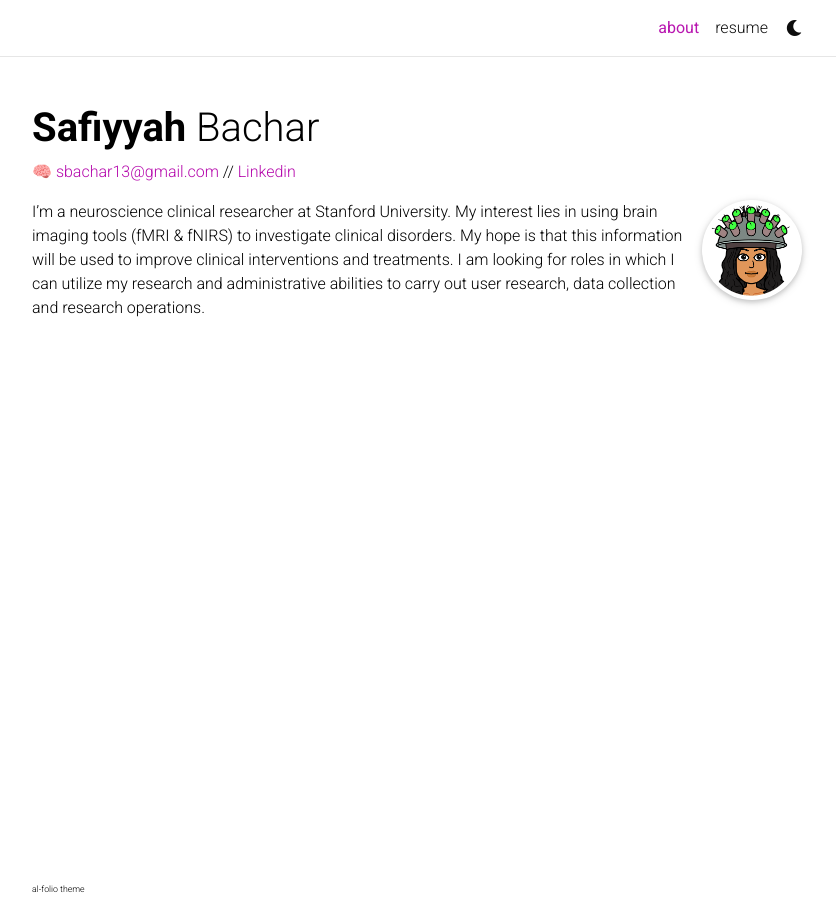
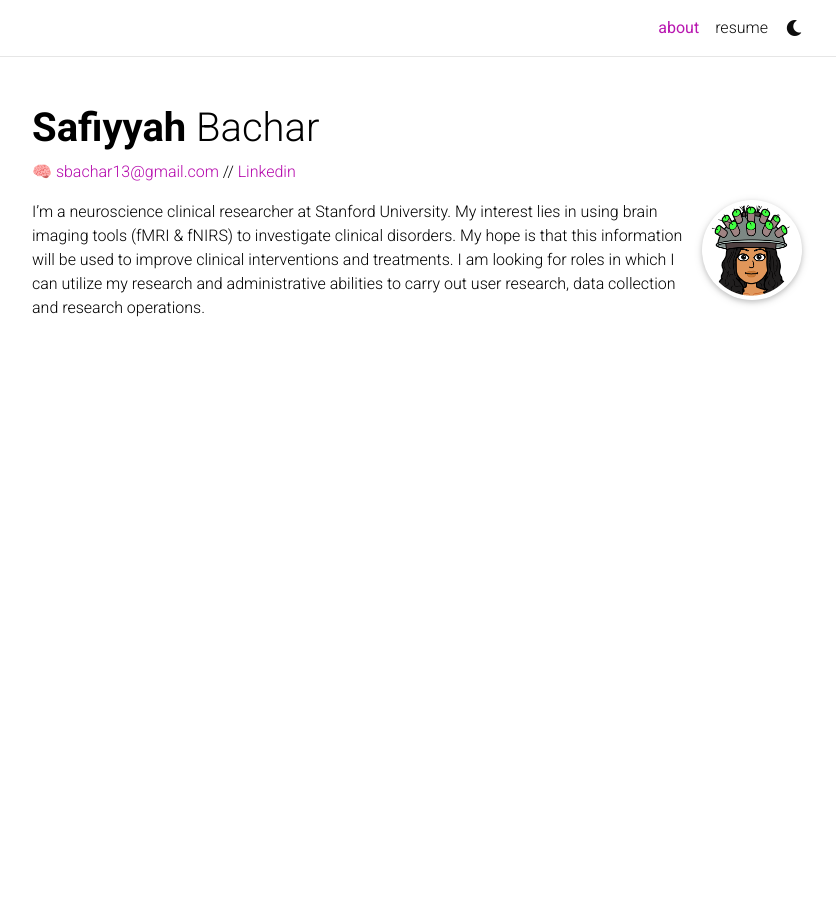
Before and after one commit to safiyyahb/safiyyahb, a Jekyll site: the page built from _pages/about.md, in a window 1280 px wide. Shown: the whole page, without its empty margins (223-1059 px from the left). Built offline with Jekyll 4.4.1, drawn with Linux system fonts in a browser that asks for light colours; comment, search, counter and statistics services are not loaded; a style sheet for code colours, icons or effects is not loaded.

Commit message:
remove footer

```diff
--- a/_config.yml
+++ b/_config.yml
@@ -9,9 +9,7 @@ last_name: Bachar
 email: sbachar13@gmail.com
 description: > # the ">" symbol means to ignore newlines until "footer_text:"
 footer_text: >
-  <right>
-  al-folio theme
-  </right>
+
 keywords:  # add your own keywords or leave empty
 
 lang: en # the language of your site (for example: en, fr, cn, ru, etc.)
```
